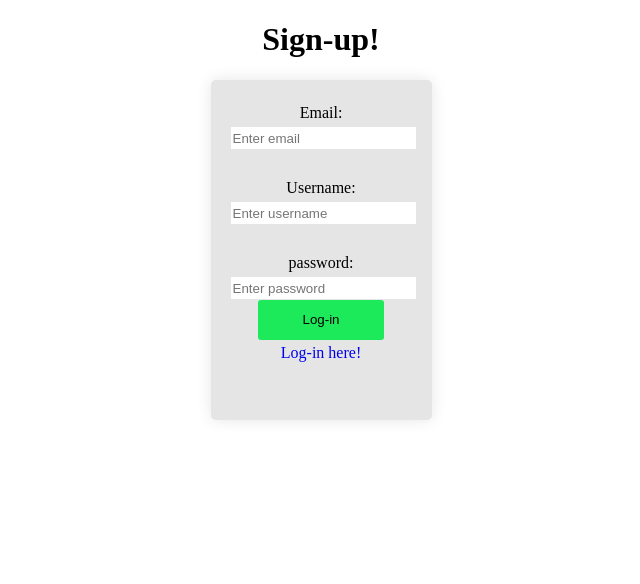
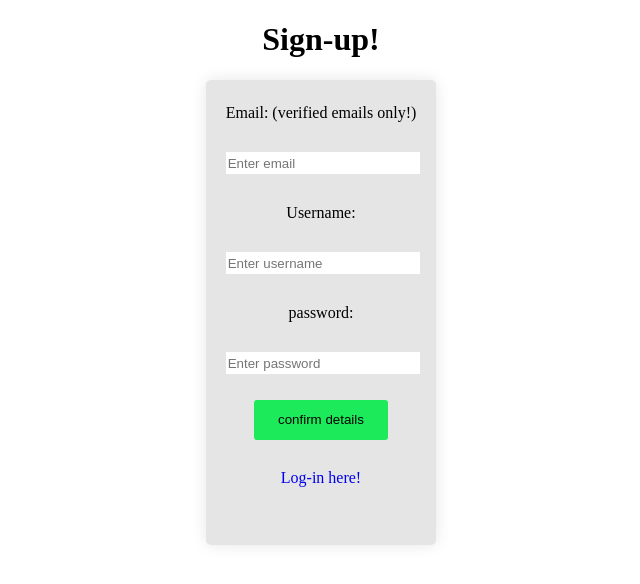
Before and after one commit to Numb11/Secure-Soft, a PHP site: page /Group/signUphtml.php in a window 1280 px wide. Shown: the top 584 px of the page, without its empty margins (319-959 px from the left). Run offline with PHP 8.4, Linux system fonts and the light colour scheme.

Commit message:
Update signUphtml.php

```diff
--- a/signUphtml.php
+++ b/signUphtml.php
@@ -15,19 +15,24 @@
     <h1 id = "bannerText"> Sign-up! </h1>
     <div class = "signUpFormArea">
         <form action="signUp.php" id="signUpForm" method = "POST">
-        <label for="email">Email: </label> <br>
-            <input type = "email" placeholder = "Enter email" name="email"><br>
+        <label for="email">Email: (verified emails only!) </label> <br>
+        <br>
+            <input type = "email" placeholder = "Enter email" name="email" required><br>
             <br>
 
             <label for="username">Username: </label> <br>
-            <input type = "username" placeholder = "Enter username" name="username"><br>
+            <br>
+            <input type = "username" placeholder = "Enter username" name="username" required><br>
             <br>
 
             <label for="password">password: </label> <br>
-            <input type = "password" placeholder = "Enter password" name="password"><br>
+            <br>
+            <input type = "password" placeholder = "Enter password" name="password" required><br>
 
+            <br>
 
-            <button type = "submit" id = "verButt">Log-in</button>
+            <button type = "submit" name = "submit">confirm details</button>
+            <br>
             <br>
             <label> <a href="index.php">Log-in here!</a> </label>
 
```
